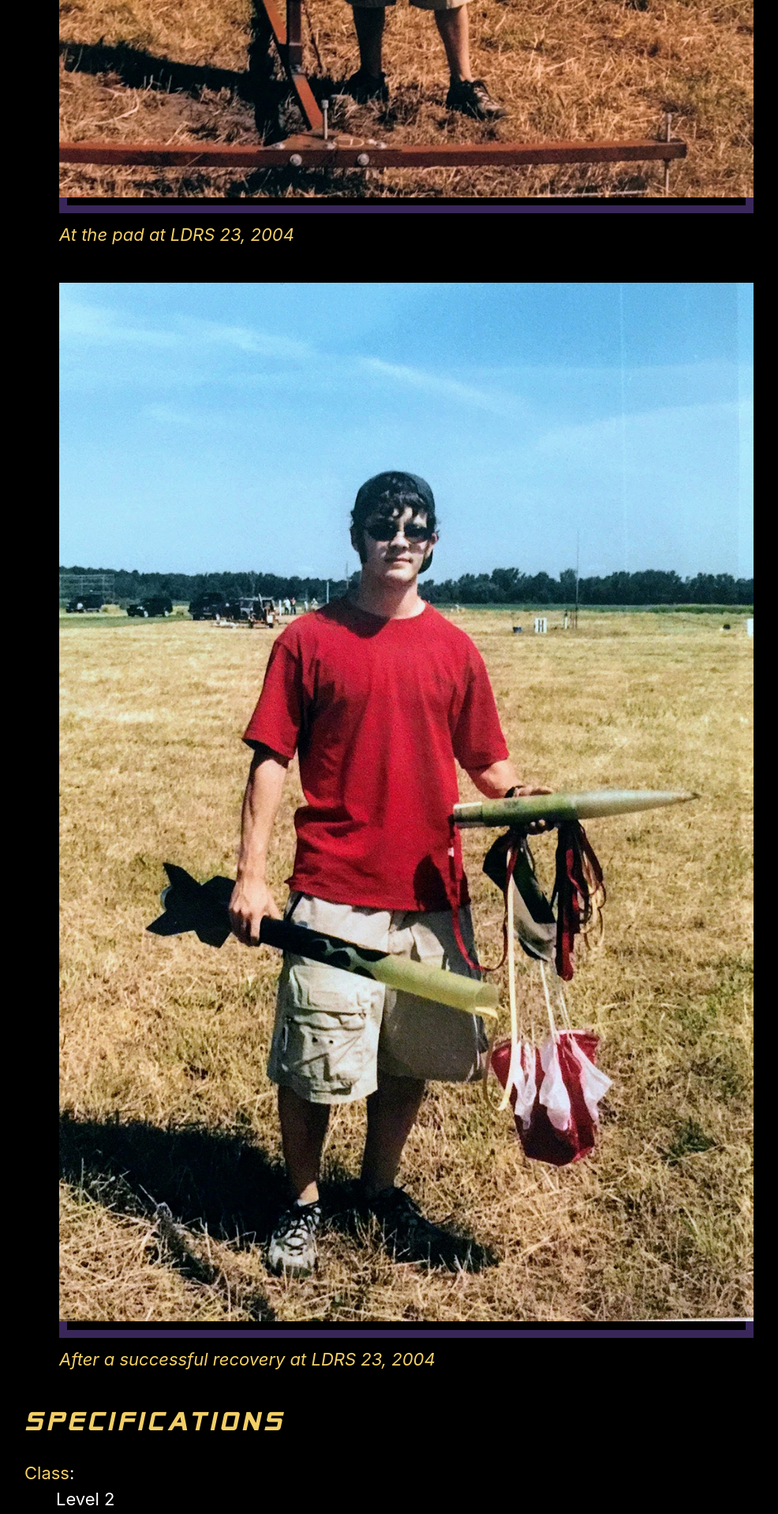
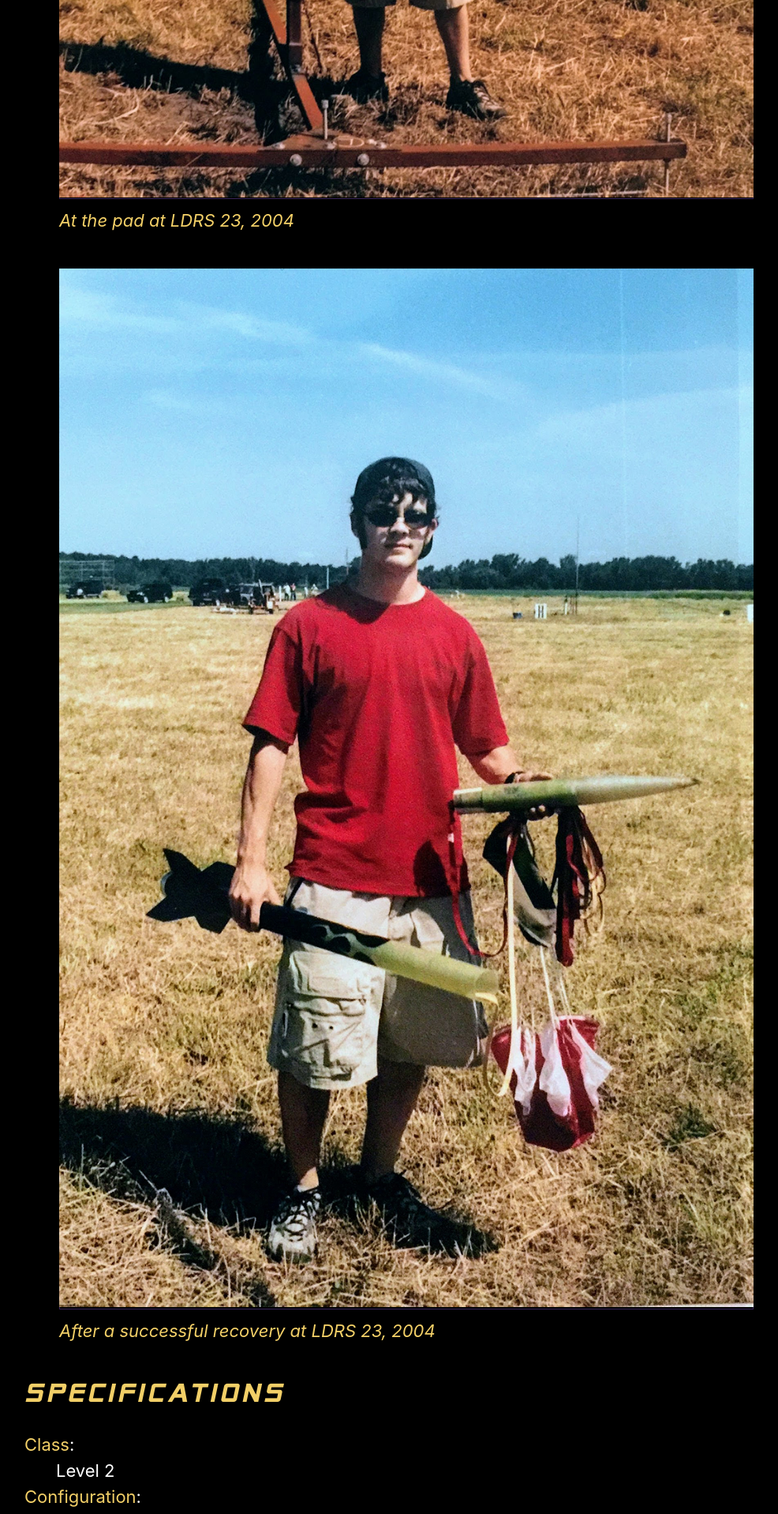
Before and after one commit to rocketlabdelta/rocketlabdelta.com, a Jekyll site: the page built from _fleet/optimistic.md, in a window 1280 px wide. Shown: the part 1294-3211 px from the top of the page at 79% size, without its empty margins (125-1111 px from the left). Built offline with Jekyll 4.4.1, drawn with Linux system fonts in a browser that asks for light colours.

Commit message:
Making the border thin makes sizing simpler

```diff
--- a/assets/css/main.scss
+++ b/assets/css/main.scss
@@ -67,7 +67,7 @@ main {
 
     .placeholder {
       background: no-repeat center url("/assets/svg/placeholder.svg");
-      border: 10px solid $theme-color-dark;
+      border: 1px solid $theme-color-dark;
     }
 
     .placeholder + img {
```
